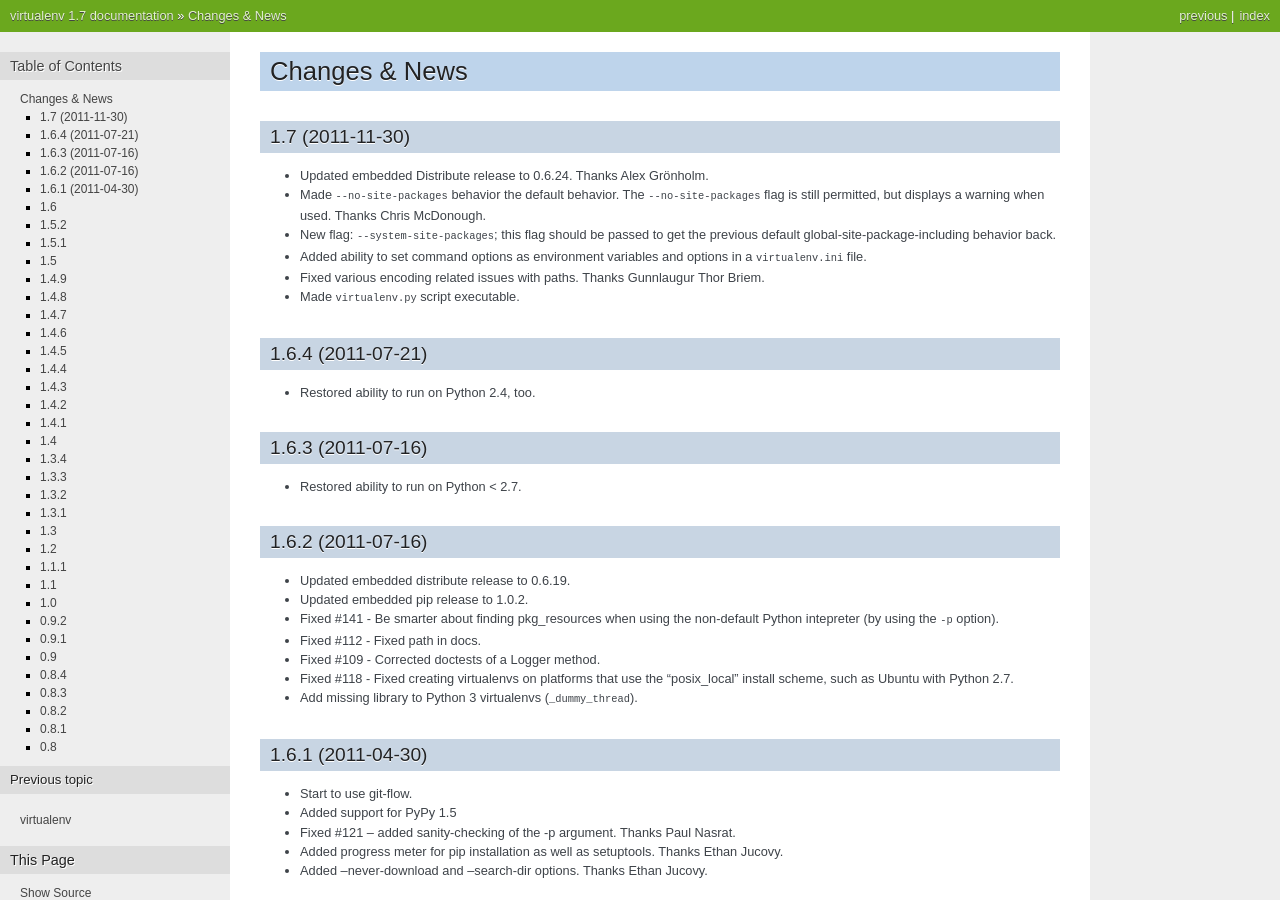
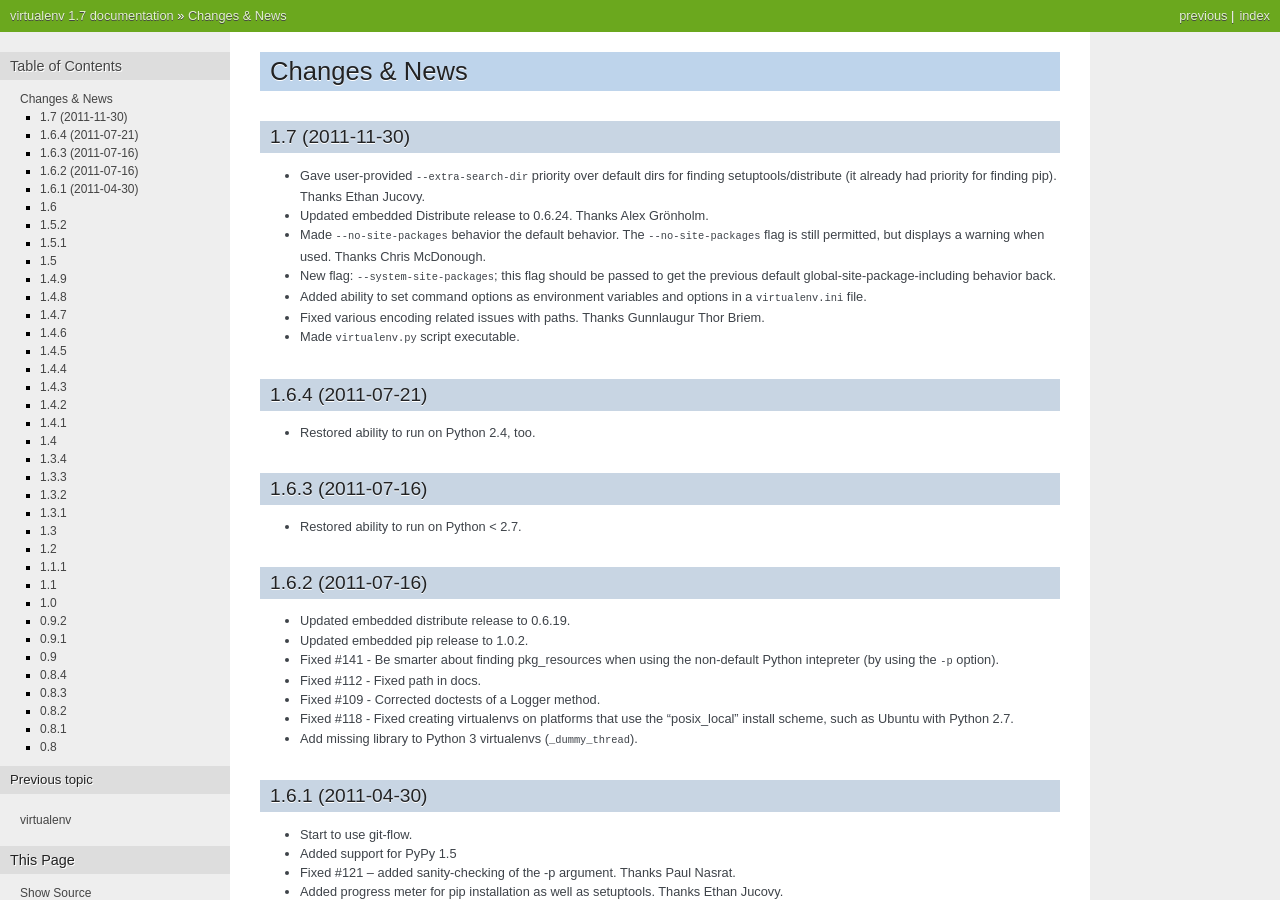
Before and after one commit to pypa/virtualenv, a Sphinx documentation site: the page built from docs/news.txt, in a window 1280 px wide and 900 px high. Built offline with Sphinx 7.4.7, drawn with Linux system fonts in a browser that asks for light colours.

Commit message:
Added changelog note re search-dirs and (overdue) AUTHORS entry for Ethan Jucovy.

```diff
--- a/AUTHORS.txt
+++ b/AUTHORS.txt
@@ -21,6 +21,7 @@
 Christopher Nilsson
 Curt Micol
 Douglas Creager
+Ethan Jucovy
 Gunnlaugur Thor Briem
 Jeff Hammel
 Jorge Vargas
--- a/docs/news.txt
+++ b/docs/news.txt
@@ -3,6 +3,10 @@
 
 1.7 (2011-11-30)
 ~~~~~~~~~~~~~~~~
+
+* Gave user-provided ``--extra-search-dir`` priority over default dirs for
+  finding setuptools/distribute (it already had priority for finding pip).
+  Thanks Ethan Jucovy.
 
 * Updated embedded Distribute release to 0.6.24. Thanks Alex Grönholm.
 
```
